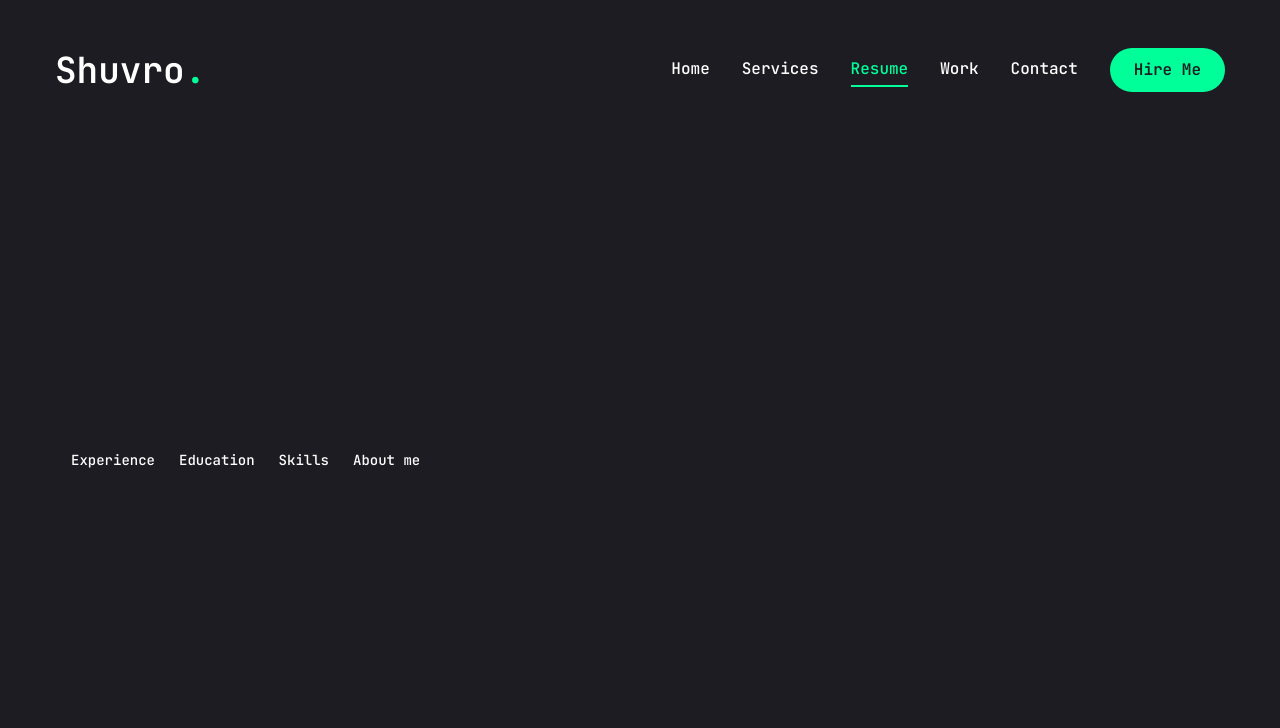
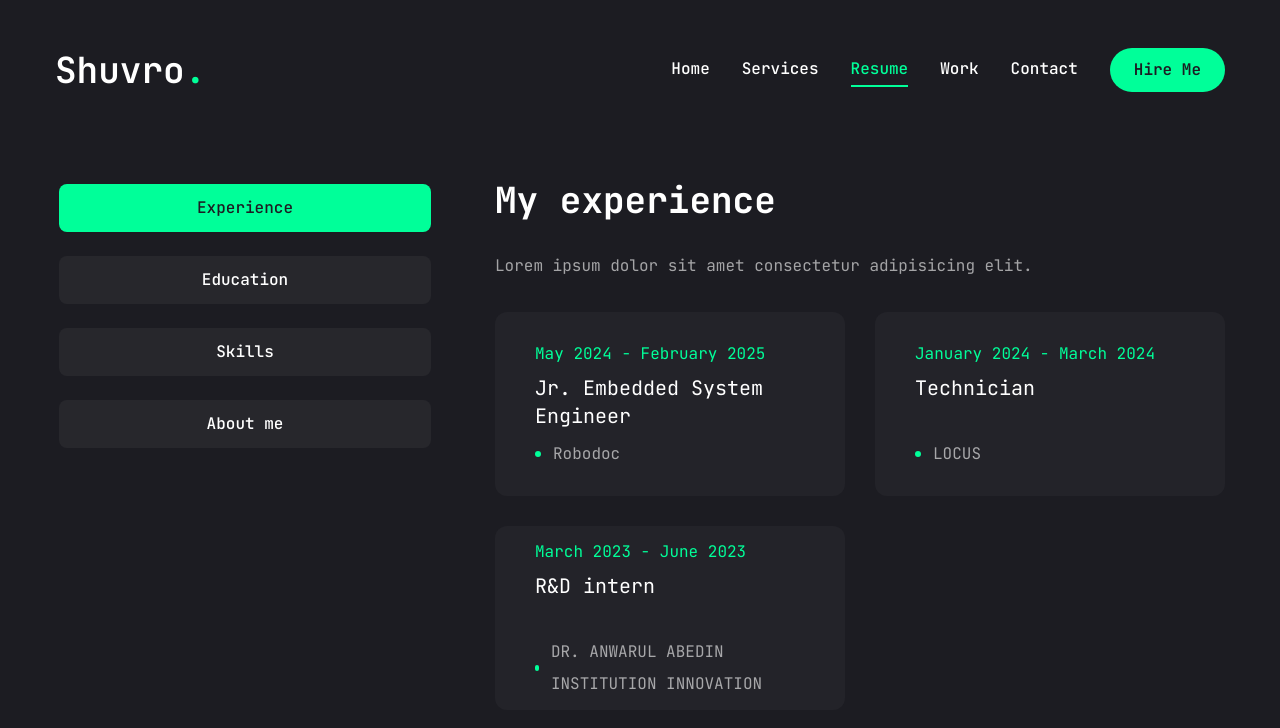
Before and after one commit to ShuvroSankar/My_Portfolio, a Next.js app: page /resume in a window 1280 px wide. Shown: the top 728 px of the page. Built offline with nearby package versions, Linux system fonts and the light colour scheme.

Commit message:
resume updated 2

```diff
--- a/app/resume/page.jsx
+++ b/app/resume/page.jsx
@@ -2,8 +2,8 @@
 "use client"
 import { Description } from "@radix-ui/react-dialog"
 import {FaHtml5, FaCss3,FaJs, FaReact,FaFigma,FaNodeJs } from "react-icons/fa"
-
 import {SiTailwindcss,SiNextdotjs } from "react-icons/si"
+import {} from "@iconify/react"
 
 // about data
 const about = {
@@ -44,19 +44,19 @@
   description: 'Lorem ipsum dolor sit amet consectetur adipisicing elit.',
   items: [
     {
-      company: '',
-      position: '',
-      duration: ''
+      company:'Robodoc',
+      period:'May 2024 - February 2025',
+      designation: 'Jr. Embedded System Engineer',
     },
     {
-      company: '',
-      position: '',
-      duration: ''
+      company:'LOCUS',
+      period:'January 2024 - March 2024',
+      designation: 'Technician',
     },
     {
-      company: '',
-      position: '',
-      duration: ''
+      company:'DR. ANWARUL ABEDIN INSTITUTION INNOVATION',
+      period:'March 2023 - June 2023',
+      designation: 'R&D intern',
     },
   ]
 }
@@ -66,20 +66,16 @@
   description: 'Lorem ipsum dolor sit amet consectetur adipisicing elit.',
   items: [
     {
-      institution: '',
-      degree: '',
-      duration: ''
+      institution:'American International University Bangladesh',
+      degree:'B.Sc. in EEE',
+      duration:'2018 - 2024'
     },
     {
-      institution: '',
-      degree: '',
-      duration: ''
+      institution: 'Amrita Lal Dey College',
+      degree: 'Higher Secondary Certificate (HSC)',
+      duration: '2017'
     },
-    {
-      institution: '',
-      degree: '',
-      duration: ''
-    },
+
 
   ]
 }
@@ -91,19 +87,76 @@
   description: 'Lorem ipsum dolor sit amet consectetur adipisicing elit.',
   skillList: [
     {
-      icon: "",
-      name:"",
+      icon: <span class="icon-[devicon--arduino]"></span>,
+      name:"Arduino",
     },
     {
-      icon: "",
-      name:"",
+      icon: <span class="icon-[arcticons--zflasher-stm32]"></span>,
+      name:"STM32",
+    },
+    // {
+    //   icon: <Icon icon="simple-icons:esphome" />,
+    //   name:"ESP32",
+    // },
+    // {
+    //   icon: <Icon icon="simple-icons:dassaultsystemes" />,
+    //   name:"Solidworks",
+    // },
+    // {
+    //   icon: <Icon icon="skill-icons:autocad-dark" /> ,
+    //   name:"AutoCAD",
+    // },
+    // {
+    //   icon: <Icon icon="simple-icons:kicad" />,
+    //   name:"KiCad",
+    // },
+    // {
+    //   icon: <Icon icon="simple-icons:proteus" />,
+    //   name:"Proteus",
+    // },
+    // {
+    //   icon: <Icon icon="logos:blender" />,
+    //   name:"blender",
+    // },
+    // {
+    //   icon: <Icon icon="logos:adobe-after-effects" />,
+    //   name:"After Effects",
+    // },
+    // {
+    //   icon: <Icon icon="file-icons:adobe-premiere" />,
+    //   name:"Premiere Pro",
+    // },
+    {
+      icon: <FaHtml5/>,
+      name:"html 5",
     },
     {
-      icon: "",
-      name:"",
-    },{
-      icon: "",
-      name:"",
+      icon: <FaCss3/>,
+      name:"css 3",
+    },
+    {
+      icon: <FaJs/>,
+      name:"javascript",
+    },
+    {
+      icon: <FaReact/>,
+      name:"react.js",
+    },
+    {
+      icon: <SiNextdotjs/>,
+      name:"next.js",
+    },
+    {
+      icon: <SiTailwindcss/>,
+      name:"tailwind.css",
+    },
+    {
+      icon: <FaNodeJs/>,
+      name:"react.js",
+    },
+    {
+      icon: <FaFigma/>,
+      name:"figma",
     },
   ]
 
@@ -128,13 +181,101 @@
 
   >
     <div className="container mx-auto">
-      <Tabs>
-        <TabsList>
-          <TabsTrigger>Experience</TabsTrigger>
-          <TabsTrigger>Education</TabsTrigger>
-          <TabsTrigger>Skills</TabsTrigger>
-          <TabsTrigger>About me</TabsTrigger>
+      <Tabs defaultValue="experience" className="flex flex-col xl:flex-row gap-[60px]">
+        <TabsList className="flex flex-col w-full max-w-[380px] mx-auto xl:mx-0 gap-6">
+          <TabsTrigger value="experience">Experience</TabsTrigger>
+          <TabsTrigger value="education">Education</TabsTrigger>
+          <TabsTrigger value="skills">Skills</TabsTrigger>
+          <TabsTrigger value="about">About me</TabsTrigger>
         </TabsList>
+        {/* content */}
+        <div className="min-h-[70vh] w-full">
+          {/* experience */}
+          <TabsContent value="experience" className="w-full">
+            <div className="flex flex-col gap-[30px] text-center xl:text-left">
+              <h3 className="text-4xl font-bold">{experience.title}</h3>
+              <p className="max-w-[680px] text-white/60 mx-auto xl:mx-0 ">{experience.description}</p>
+              <ScrollArea className="h-[400px]">
+                <ul className="grid grid-cols-1 lg:grid-cols-2 gap-[30px]">
+                  {experience.items.map((item, index)=>{
+                    return <li key={index} className="bg-[#232329] h-[184px] py-6 px-10 rounded-xl flex flex-col justify-center items-center lg:items-start gap-1">
+                      <span className="text-accent">{item.period}</span>
+                      <h3 className="text-xl max-w-[260px] min-h-[60px] text-center lg:text-left">{item.designation}</h3>
+                      <div className="flex items-center gap-3">
+                        {/* dot */}
+                        <span className="w-[6px] h-[6px] rounded-full bg-accent"></span>
+                        <p className="text-white/60">{item.company}</p>
+                      </div>
+                    </li>
+                  })}
+                </ul>
+              </ScrollArea>
+            </div>
+          </TabsContent>
+          {/* education */}
+          <TabsContent value="education" className="w-full">
+          <div className="flex flex-col gap-[30px] text-center xl:text-left">
+              <h3 className="text-4xl font-bold">{education.title}</h3>
+              <p className="max-w-[680px] text-white/60 mx-auto xl:mx-0 ">{education.description}</p>
+              <ScrollArea className="h-[400px]">
+                <ul className="grid grid-cols-1 lg:grid-cols-2 gap-[30px]">
+                  {education.items.map((item, index)=>{
+                    return <li key={index} className="bg-[#232329] h-[184px] py-6 px-10 rounded-xl flex flex-col justify-center items-center lg:items-start gap-1">
+                      <span className="text-accent">{item.duration}</span>
+                      <h3 className="text-xl max-w-[260px] min-h-[60px] text-center lg:text-left">{item.degree}</h3>
+                      <div className="flex items-center gap-3">
+                        {/* dot */}
+                        <span className="w-[6px] h-[6px] rounded-full bg-accent"></span>
+                        <p className="text-white/60">{item.institution}</p>
+                      </div>
+                    </li>
+                  })}
+                </ul>
+              </ScrollArea>
+            </div>
+          </TabsContent>
+          {/* skills */}
+          <TabsContent value="skills" className="w-full h-full">
+            <div className="flex flex-col gap-[30px]">
+              <div className="flex flex-col gap-[30px] text-center xl:text-left ">
+                <h3 className="text-4xl font-bold">{skills.title}</h3>
+                <p className="max-w-[600px] text-white/60 mx-auto xl:mx-0">{skills.description}</p>
+              </div>
+              <ul className="grid grid-cols-2 sm:grid-cols-3 md:grid-cols-4 gap-4 xl:gap-[30px]">
+                {skills.skillList.map((skill,index)=>{
+                  return <li key={index}>
+                    <TooltipProvider delayDuration = {100}>
+                      <Tooltip>
+                        <TooltipTrigger className="w-full h-[150px] bg-[#2e2e31] rounded-xl flex justify-center items-center group" >
+                          <div className="text-6xl group-hover:text-accent transition-all duration-300">{skill.icon}</div>
+                        </TooltipTrigger>
+                        <TooltipContent>
+                          <p className="text-black bg-[#dfe2e4] capitalize p-2 rounded">{skill.name}</p>
+                        </TooltipContent>
+                      </Tooltip>
+                    </TooltipProvider>
+                  </li>
+                })}
+              </ul>
+            </div>
+          </TabsContent>
+          {/* about */}
+          <TabsContent value="about" className="w-full text-center xl:text-left">
+            <div className="flex flex-col gap-[30px]">
+            <h3 className="text-4xl font-bold">{about.title}</h3>
+            <p className="max-w-[600px] text-w/60 mx-auto xl:mx-0">{about.Description}</p>
+            <ul className="grid grid-cols-1 xl:grid-cols-2 gap-y-6 max-w-[620px] mx-auto xl:mx-0">
+              {about.info.map((item,index)=>{
+                return <li key={index} className="flex items-center justify-center xl:justify-start gap-4">
+                  <span className="text-white/60 " >{item.fieldName}</span>
+                  <span className="text-xl" >{item.fieldValue}</span>
+
+                </li>
+              })}
+            </ul>
+            </div>
+          </TabsContent>
+        </div>
       </Tabs>
     </div>
   </motion.div>
--- a/components/ui/scroll-area.jsx
+++ b/components/ui/scroll-area.jsx
@@ -32,7 +32,7 @@
       className
     )}
     {...props}>
-    <ScrollAreaPrimitive.ScrollAreaThumb className="relative flex-1 rounded-full bg-border" />
+    <ScrollAreaPrimitive.ScrollAreaThumb className="relative flex-1 rounded-full bg-accent dark:bg-slate-800" />
   </ScrollAreaPrimitive.ScrollAreaScrollbar>
 ))
 ScrollBar.displayName = ScrollAreaPrimitive.ScrollAreaScrollbar.displayName
--- a/components/ui/tabs.jsx
+++ b/components/ui/tabs.jsx
@@ -11,7 +11,7 @@
   <TabsPrimitive.List
     ref={ref}
     className={cn(
-      "inline-flex h-9 items-center justify-center rounded-lg bg-muted p-1 text-muted-foreground",
+      "inline-flex h-auto rounded-md p-1 text-primary",
       className
     )}
     {...props} />
@@ -22,7 +22,7 @@
   <TabsPrimitive.Trigger
     ref={ref}
     className={cn(
-      "inline-flex items-center justify-center whitespace-nowrap rounded-md px-3 py-1 text-sm font-medium ring-offset-background transition-all focus-visible:outline-none focus-visible:ring-2 focus-visible:ring-ring focus-visible:ring-offset-2 disabled:pointer-events-none disabled:opacity-50 data-[state=active]:bg-background data-[state=active]:text-foreground data-[state=active]:shadow",
+      "inline-flex items-center w-full bg-[#27272c] justify-center whitespace-nowrap text-white rounded-lg p-3 text-base font-medium ring-offset-white transition-all disabled:pointer-events-none disabled:opacity-50 data-[state=active]:bg-accent data-[state=active]:text-primary data-[state=axtive]:font-bold data-[state=active]:shadow-sm",
       className
     )}
     {...props} />
@@ -33,7 +33,7 @@
   <TabsPrimitive.Content
     ref={ref}
     className={cn(
-      "mt-2 ring-offset-background focus-visible:outline-none focus-visible:ring-2 focus-visible:ring-ring focus-visible:ring-offset-2",
+      "min-h-[480px] ring-offset-background focus-visible:outline-none focus-visible:ring-2 focus-visible:ring-ring focus-visible:ring-offset-2",
       className
     )}
     {...props} />
--- a/package.json
+++ b/package.json
@@ -30,6 +30,7 @@
   "devDependencies": {
     "@eslint/eslintrc": "^3",
     "@iconify/json": "^2.2.302",
+    "@iconify/react": "^5.2.0",
     "@iconify/tailwind": "^1.2.0",
     "eslint": "^9",
     "eslint-config-next": "15.1.6",
```
Also changed, not shown: 1 other file (tests, documents, lock files or other folders).
